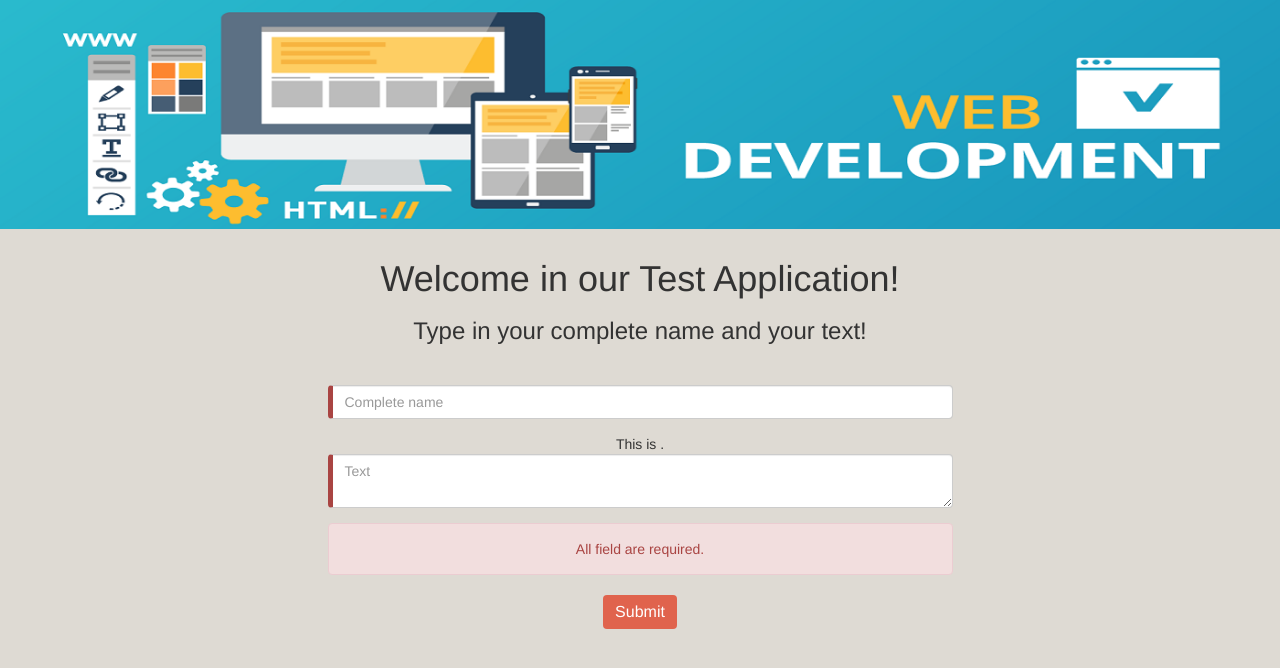
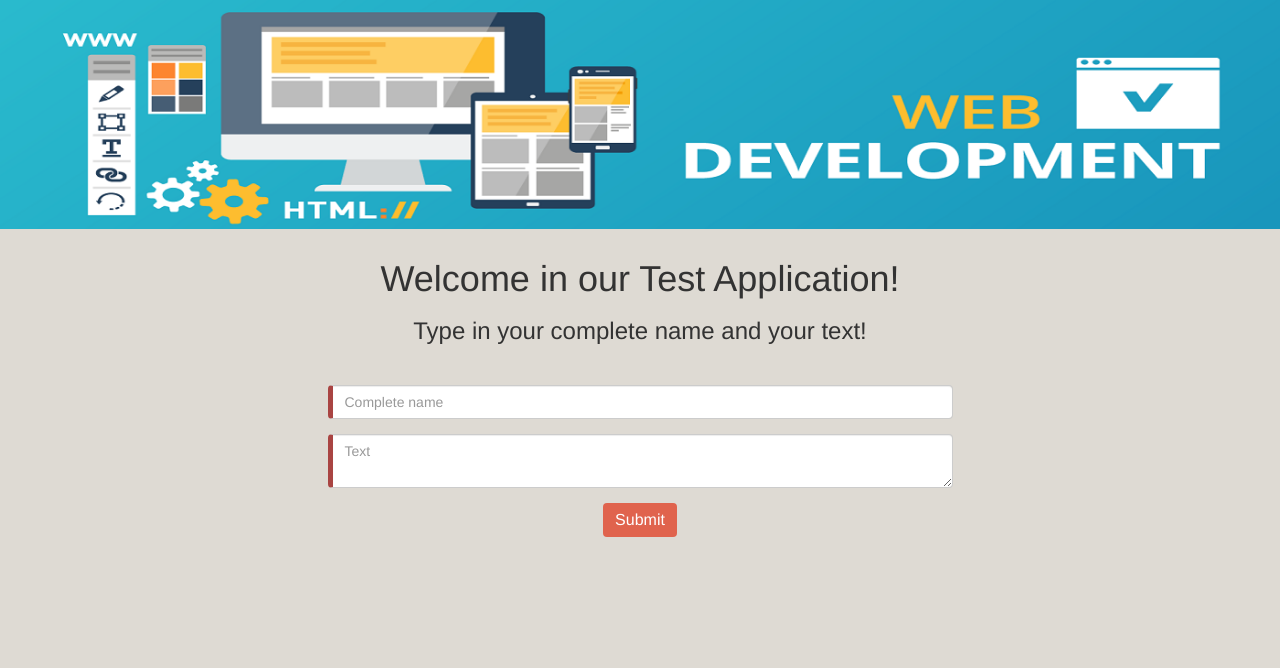
Before and after one commit to pfeningviola/TimoGF-Test, an Angular app in the folder timogf-angular-frontend/: page / in a window 1280 px wide. Shown: the top 668 px of the page. Built offline with nearby package versions, Linux system fonts and the light colour scheme.

Commit message:
feat(FormComponent): add onSubmit() method to form.component.ts to be able to show the submitted data

```diff
--- a/timogf-angular-frontend/src/app/_components/form/form.component.html
+++ b/timogf-angular-frontend/src/app/_components/form/form.component.html
@@ -1,22 +1,26 @@
 <div class="w-50 m-auto pt-5 text-center">
   <div *ngIf="error" class="alert alert-danger">{{error}}</div>
 
-  <form #textForm="ngForm" (submit)="onSubmit(textForm)">
+  <form #textForm="ngForm" (submit)="onSubmit()">
     <div class="form-group">
       <input type="text" class="form-control" placeholder="Complete name" name="name" [(ngModel)]="user.name" required
               #name="ngModel">
     </div>
-    This is {{user.name}}.
 
     <div class="form-group">
         <textarea type="text" class="form-control" placeholder="Text" name="text" [(ngModel)]="user.text" required
         #text="ngModel"></textarea>
     </div>
 
-    <div *ngIf="name.invalid || text.invalid" class="alert alert-danger">
+    <div *ngIf="(name.invalid && (name.dirty || name.touched)) || (text.invalid && (text.dirty || text.touched))" class="alert alert-danger">
               All field are required.
     </div>
 
     <button type="submit" id="button">Submit</button>
   </form>
+
+  <div [hidden]=!validData>
+      <h3>{{submittedName}} submitted the following text:</h3>
+      <p>{{submittedText}}</p>
+  </div>
 </div>
--- a/timogf-angular-frontend/src/app/_components/form/form.component.ts
+++ b/timogf-angular-frontend/src/app/_components/form/form.component.ts
@@ -9,7 +9,11 @@ import { Component, OnInit } from '@angular/core';
 
 export class FormComponent implements OnInit {
   user: User = new User();
+  submittedName: string;
+  submittedText: string;
+  message: string;
   submitted = false;
+  validData = false;
 
 
   constructor() { }
@@ -17,5 +21,11 @@ export class FormComponent implements OnInit {
   ngOnInit() {
   }
 
+  onSubmit(){
+    this.validData = true;
+    this.submittedName = this.user.name;
+    this.submittedText = this.user.text;
+  }
+
 
 }
```
